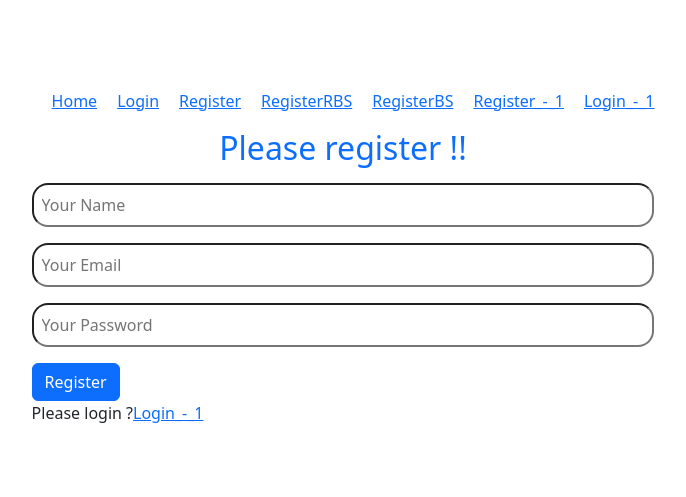
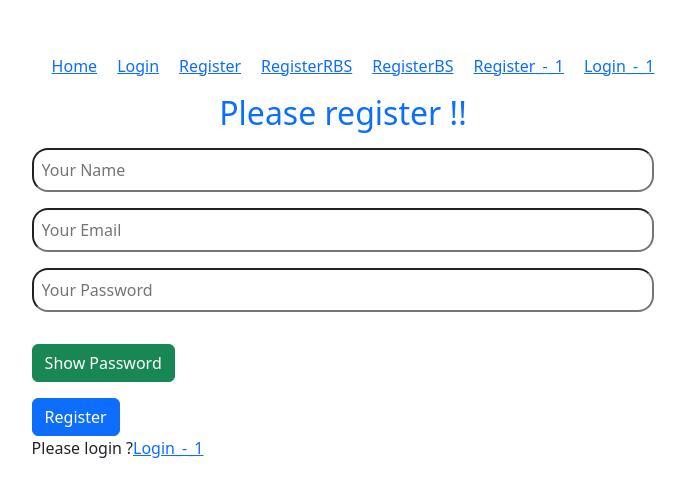
Before and after one commit to HmSani6699/email-password-projects, a React (Vite) app: page /register__1 in a window 1280 px wide. Shown: the part 135-632 px from the top of the page, without its empty margins (297-983 px from the left). Built offline with nearby package versions, Linux system fonts and the light colour scheme.

Commit message:
added to show password button

```diff
--- a/src/Register__1/Register__1.jsx
+++ b/src/Register__1/Register__1.jsx
@@ -4,8 +4,9 @@ import app from '../Firebase/Firebase.config';
 import { Link } from 'react-router-dom';
 
 const Register__1 = () => {
-    const [error, setError] = useState('')
-    const [success, setSuccess] = useState('')
+    const [error, setError] = useState('');
+    const [success, setSuccess] = useState('');
+    const [passwordType, setPasswordType] = useState(false);
     const auth = getAuth(app);
 
 
@@ -50,18 +51,30 @@ const Register__1 = () => {
     // update profilr
     const handleUpdateProfile = (user, name) => {
         updateProfile(user, {
-            displayName:name,
+            displayName: name,
         })
     }
+
+    // handle show password
+    const handleShowPassword = () => {
+        setPasswordType(!passwordType);
+        return
+    }
+
+
     return (
         <div>
+            {/* {passwordType ? setPsType('text') : setPsType('password')} */}
+
             <h2 className='mt-3 mb-3 text-center text-primary'>Please register !!</h2>
             <form onSubmit={handleFormSubmit}>
                 <input className='mb-3 w-100 rounded-4 p-2 ps-2' type="text" name="name" id="text" placeholder='Your Name' required />
                 <br />
                 <input className='mb-3 w-100 rounded-4 p-2 ps-2' type="email" name="email" id="email" placeholder='Your Email' required />
                 <br />
-                <input className='mb-3 w-100 rounded-4 p-2 ps-2' type='password' name="password" id="password" placeholder='Your Password' required />
+                <input className='mb-3 w-100 rounded-4 p-2 ps-2' type={passwordType?'text':'password'} name="password" id="password" placeholder='Your Password' required />
+                <br />
+                <button onClick={handleShowPassword} className='btn btn-success mt-3 mb-3'>Show Password</button>
                 <br />
                 <input className='btn btn-primary' type="submit" value="Register" />
                 <p>Please login ?<Link to='/login__1'>Login_-_1</Link></p>
```
